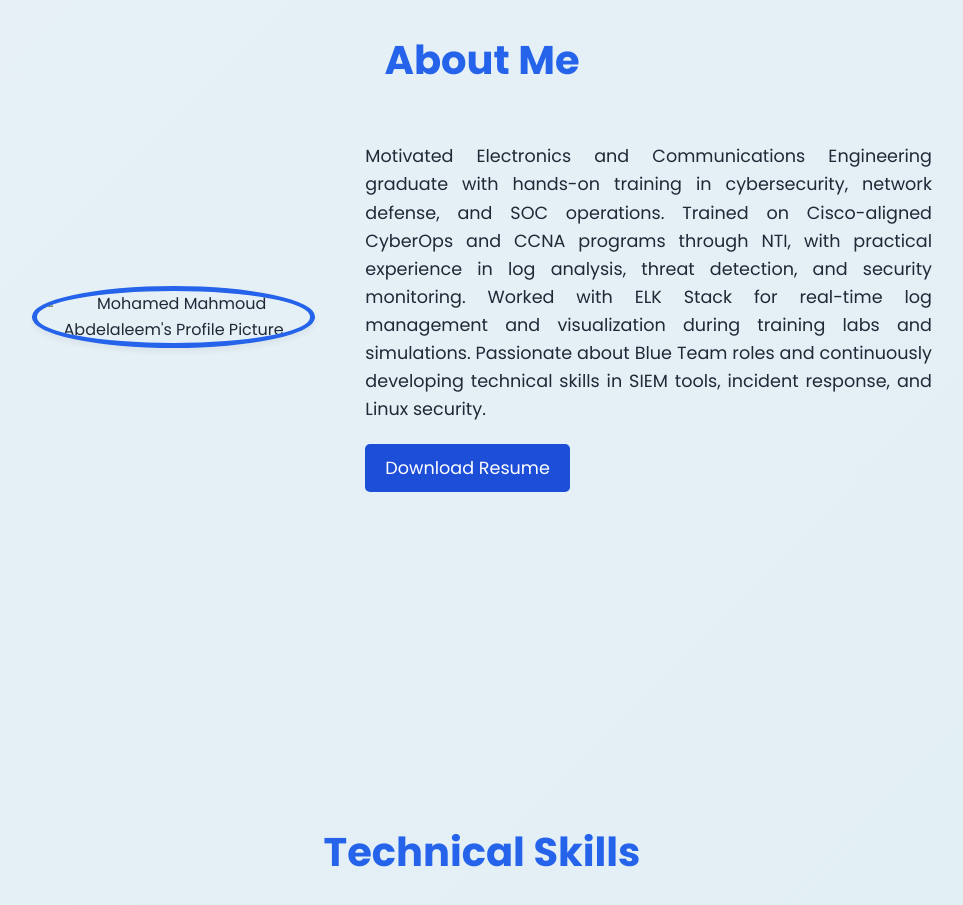
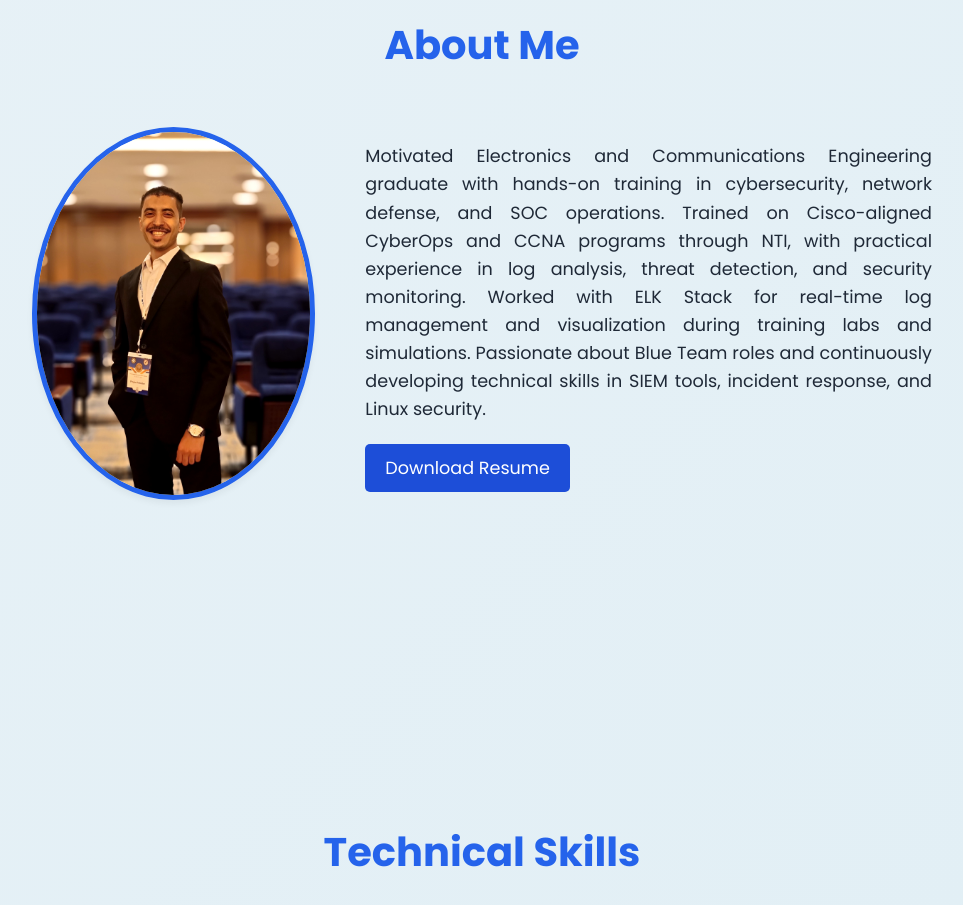
Before and after one commit to Blue-Shield-Syndicate/securefolio, a plain HTML site: page index.html in a window 1280 px wide. Shown: the part 940-1845 px from the top of the page, without its empty margins (158-1121 px from the left). Drawn offline with Linux system fonts and the light colour scheme.

Commit message:
index.html

```diff
--- a/index.html
+++ b/index.html
@@ -39,7 +39,7 @@
             <h2 class="section-title">About Me</h2>
             <div class="about-container">
                 <div class="about-image">
-                    <img src="/main/mohamed.jpg" alt="Mohamed Mahmoud Abdelaleem's Profile Picture">
+                    <img src="mohamed.jpg" alt="Mohamed Mahmoud Abdelaleem's Profile Picture">
                 </div>
                 <div class="about-text">
                     <p>
```
